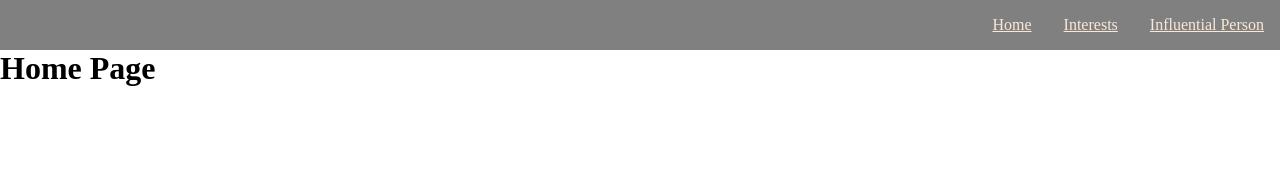
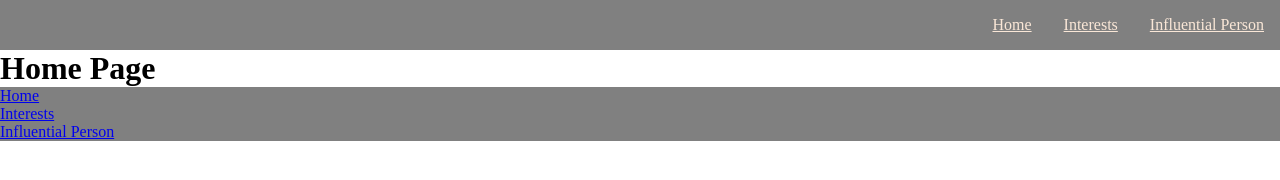
Before and after one commit to AllenRodi/About-Me, a plain HTML site: page index.html in a window 1280 px wide. Drawn offline with Linux system fonts and the light colour scheme.

Commit message:
update basic structure

```diff
--- a/index.html
+++ b/index.html
@@ -20,12 +20,21 @@
     </header>
 
     <main>
-        <h1>Home Page </h1>
-
+        <h1>Home Page</h1>
 
     </main>
 
-    <footer></footer>
+    <footer>
+        <nav>
+            <ul>
+                <li><a href="./index.html">Home</a></li>
+                <li><a href="./interests.html">Interests</a></li>
+                <li><a href="./person.html">Influential Person</a></li>
+            </ul>
+        </nav>
+        <div></div>
+        <div></div>
+    </footer>
 
 
 </body>
--- a/styles.css
+++ b/styles.css
@@ -42,3 +42,12 @@ main {
     max-width: 1400px;
     margin: 0 auto;
 }
+
+/* footer */
+
+footer {
+    display: grid;
+    grid-template-columns: auto 1fr auto;
+    background-color: gray;
+
+}
```
